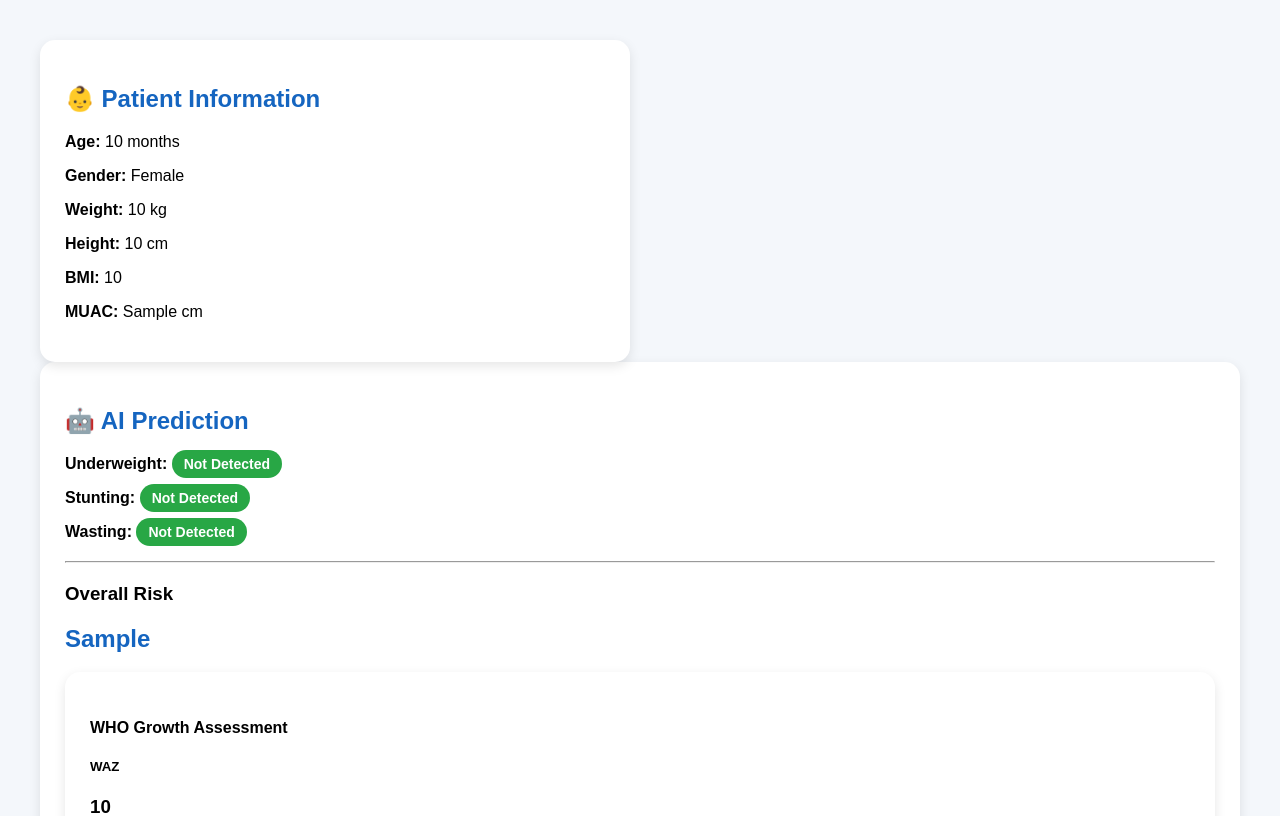
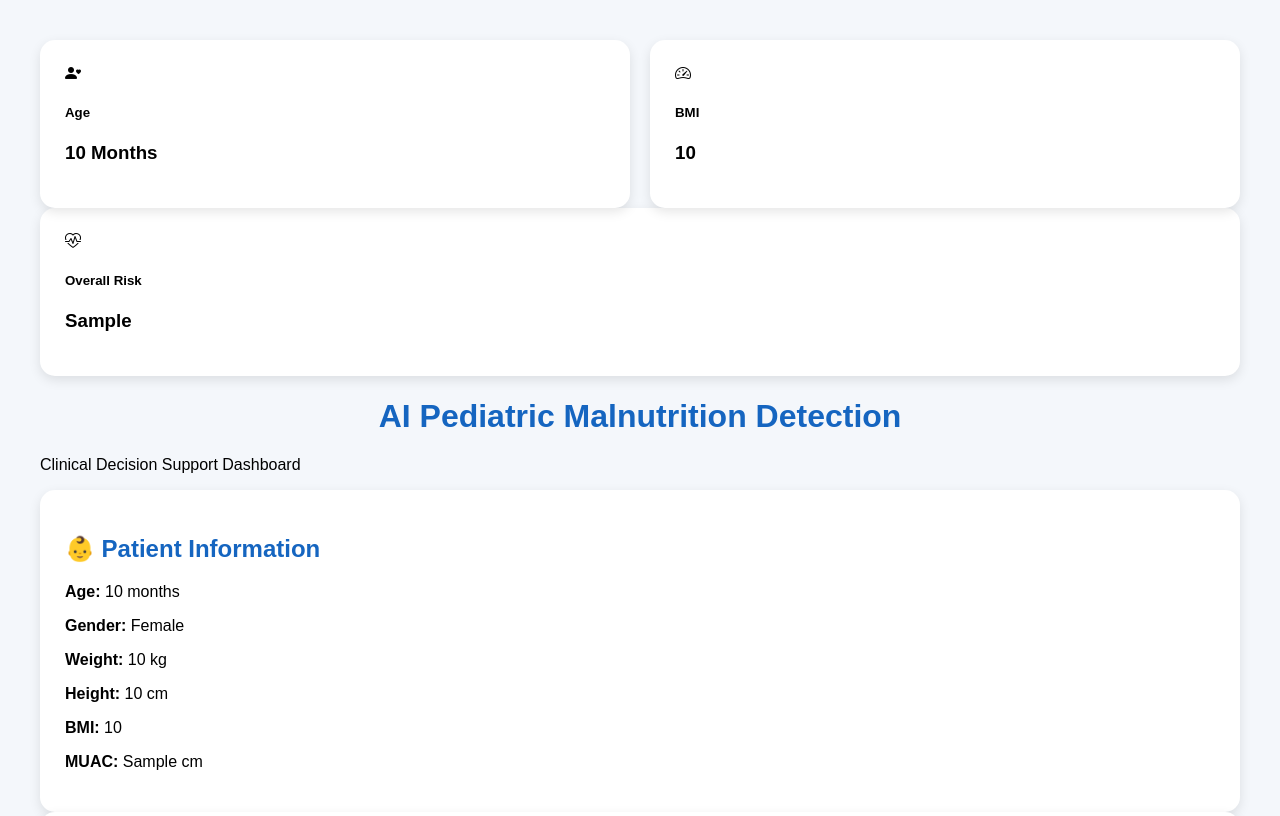
Before and after one commit to mariyamallick/AI-Pediatric-Malnutrition-Detection, a Flask app: template app/templates/dashboard.html in a window 1280 px wide. Shown: the top 816 px of the page. Run offline with Flask 3, Linux system fonts and the light colour scheme; the template is opened without the code that fills it: most values are stand-ins (such as "Sample title", 1, 10 or a date in 2020); parts of the project's set-up code (start-up, migrations or seed data) failed here and were passed over.

Commit message:
Enhance dashboard UI with header, summary cards, and Bootstrap icons

```diff
--- a/app/templates/dashboard.html
+++ b/app/templates/dashboard.html
@@ -4,6 +4,8 @@
 <head>
 
     <title>AI Pediatric Malnutrition Dashboard</title>
+
+    <link rel="stylesheet" href="https://cdn.jsdelivr.net/npm/bootstrap-icons@1.11.3/font/bootstrap-icons.min.css">
 
     <style>
 
@@ -76,6 +78,54 @@
 <body>
 
 <div class="container">
+
+    <div class="row mb-4">
+
+        <div class="col-md-4">
+            <div class="card shadow border-primary">
+                <div class="card-body text-center">
+                    <i class="bi bi-person-heart fs-1 text-primary"></i>
+                    <h5 class="mt-2">Age</h5>
+                    <h3>{{ features["age_months"] }} Months</h3>
+                </div>
+            </div>
+        </div>
+    </div>
+
+        <div class="col-md-4">
+            <div class="card shadow border-success">
+                <div class="card-body text-center">
+                    <i class="bi bi-speedometer2 fs-1 text-success"></i>
+                    <h5 class="mt-2">BMI</h5>
+                    <h3>{{ result["WHO Growth"]["bmi"]|round(2) }}</h3>
+                </div>
+            </div>
+        </div>
+    </div>
+
+    <div class="col-md-4">
+        <div class="card shadow border-danger">
+            <div class="card-body text-center">
+                <i class="bi bi-heart-pulse fs-1 text-danger"></i>
+                <h5 class="mt-2">Overall Risk</h5>
+                <h3>{{ result["Overall Risk"] }}</h3>
+            </div>
+        </div>
+    </div>
+
+</div>
+
+<div class="text-center mb-5">
+
+    <h1 class="fw-bold text-primary">
+        AI Pediatric Malnutrition Detection
+    </h1>
+
+    <p class="text-muted">
+        Clinical Decision Support Dashboard
+    </p>
+
+</div>
 
     <!-- Patient Information -->
     <div class="card">
```
